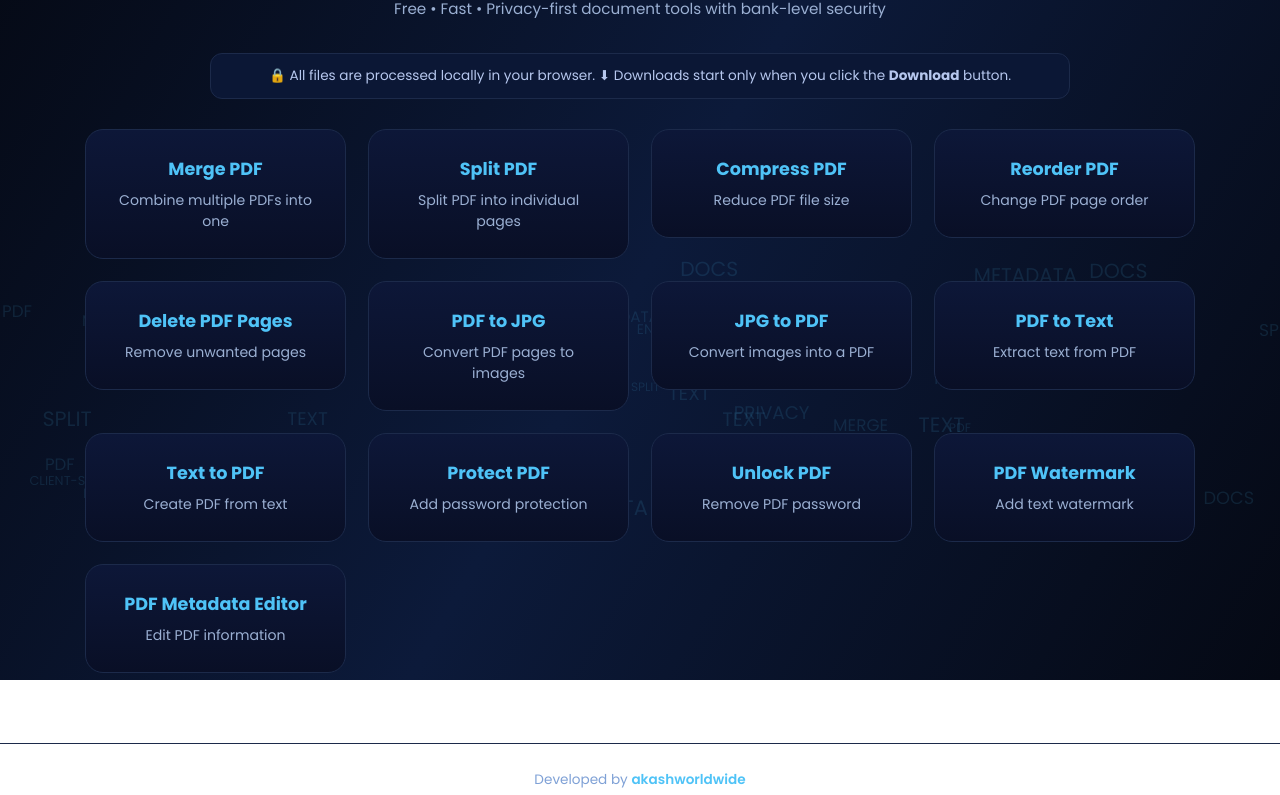
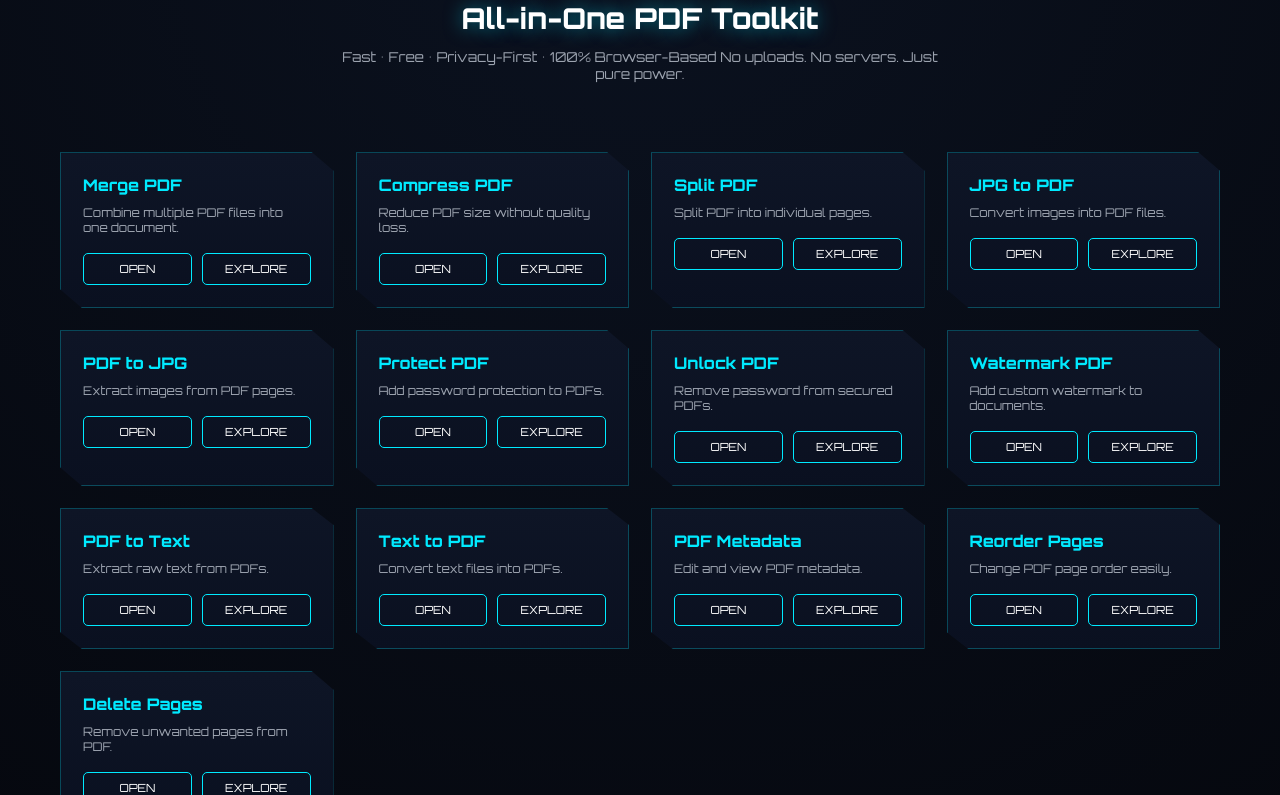
Before and after one commit to akashworldwidein/akashworldwide.docs, a plain HTML site: page index.html in a window 1280 px wide. Shown: the part 120-915 px from the top of the page. Drawn offline with Linux system fonts and the light colour scheme.

Commit message:
index.html

```diff
--- a/index.html
+++ b/index.html
@@ -1,207 +1,326 @@
 <!DOCTYPE html>
 <html lang="en">
 <head>
-<meta charset="UTF-8">
-<meta name="viewport" content="width=device-width, initial-scale=1.0">
-<title>akashworldwide.docs</title>
+  <meta charset="UTF-8" />
+  <title>PDF Tools | akashworldwide</title>
+  <meta name="viewport" content="width=device-width, initial-scale=1.0" />
 
-<link href="https://fonts.googleapis.com/css2?family=Poppins:wght@400;600;700&display=swap" rel="stylesheet">
+  <!-- Google Font (Tech / Sci-Fi feel) -->
+  <link href="https://fonts.googleapis.com/css2?family=Orbitron:wght@400;600;800&display=swap" rel="stylesheet">
 
   <style>
-:root{
-  --bg:#050914;
-  --card:#0b1226;
-  --border:#1c2a4a;
-  --accent:#4fc3f7;
-  --text:#e6f1ff;
-  --muted:#9bb0d3;
-}
-*{
-  margin:0;
-  padding:0;
-  box-sizing:border-box;
-  font-family:Poppins,sans-serif;
+    :root {
+      --bg: #070b14;
+      --card: #0e1526;
+      --neon-blue: #00eaff;
+      --neon-purple: #8b5cf6;
+      --text: #e5e7eb;
+      --muted: #9ca3af;
     }
 
-/* ---------- BACKGROUND ---------- */
-.bg-animate{
-  position:fixed;
-  inset:0;
-  z-index:-2;
-  background:linear-gradient(120deg,#050914,#0c1a3a,#050914);
-  overflow:hidden;
-}
-.float-text{
-  position:absolute;
-  color:rgba(79,195,247,.12);
-  white-space:nowrap;
-  font-size:14px;
-  animation:floatUp linear infinite;
-}
-@keyframes floatUp{
-  from{transform:translateY(110vh)}
-  to{transform:translateY(-120vh)}
+    * {
+      margin: 0;
+      padding: 0;
+      box-sizing: border-box;
+      font-family: 'Orbitron', sans-serif;
     }
 
-/* ---------- BODY ---------- */
-body{
-  min-height:100vh;
-  color:var(--text);
+    body {
+      background: radial-gradient(circle at top, #0b1220, #05070d);
+      color: var(--text);
+      min-height: 100vh;
     }
 
     /* ---------- HEADER ---------- */
-header{
-  padding:46px 20px 32px;
-  text-align:center;
-}
-header h1{
-  font-size:clamp(1.6rem,5.5vw,2.4rem);
-  font-weight:700;
-  color:var(--accent);
-}
-header p{
-  margin-top:14px;
-  max-width:760px;
-  margin-inline:auto;
-  font-size:.95rem;
-  color:var(--muted);
-  line-height:1.6;
+    header {
+      display: flex;
+      justify-content: space-between;
+      align-items: center;
+      padding: 18px 20px;
+      border-bottom: 1px solid rgba(0,234,255,0.2);
+      backdrop-filter: blur(8px);
     }
 
-/* ---------- NOTICE ---------- */
-.notice{
-  max-width:860px;
-  margin:0 auto 26px;
-  padding:12px 16px;
-  background:#0b1735;
-  border:1px solid var(--border);
-  border-radius:12px;
-  font-size:.85rem;
-  color:#b6c7ee;
-  text-align:center;
+    header h1 {
+      font-size: 1.2rem;
+      letter-spacing: 2px;
+      color: var(--neon-blue);
+      text-shadow: 0 0 12px rgba(0,234,255,0.6);
     }
 
-/* ---------- GRID ---------- */
-.grid{
-  max-width:1150px;
-  margin:30px auto 70px;
-  padding:0 20px;
-  display:grid;
-  grid-template-columns:repeat(auto-fit,minmax(240px,1fr));
-  gap:22px;
+    header a {
+      color: #fff;
+      text-decoration: none;
+      padding: 8px 14px;
+      border: 1px solid var(--neon-purple);
+      border-radius: 6px;
+      font-size: 0.75rem;
+      transition: 0.3s;
     }
-.card{
-  background:linear-gradient(180deg,#0d1738,#090f26);
-  border:1px solid var(--border);
-  border-radius:18px;
-  padding:26px;
-  text-align:center;
-  transition:.35s ease;
+
+    header a:hover {
+      background: var(--neon-purple);
+      box-shadow: 0 0 15px rgba(139,92,246,0.8);
     }
-.card:hover{
-  transform:translateY(-8px);
-  border-color:var(--accent);
-  box-shadow:0 18px 45px rgba(79,195,247,.18);
+
+    /* ---------- HERO ---------- */
+    .hero {
+      text-align: center;
+      padding: 50px 20px 30px;
     }
-.card h3{
-  color:var(--accent);
-  margin-bottom:8px;
-  font-size:1.1rem;
+
+    .hero h2 {
+      font-size: 1.8rem;
+      color: #fff;
+      text-shadow: 0 0 18px rgba(0,234,255,0.5);
     }
-.card p{
-  color:var(--muted);
-  font-size:.88rem;
+
+    .hero p {
+      margin-top: 12px;
+      color: var(--muted);
+      font-size: 0.85rem;
+      max-width: 600px;
+      margin-inline: auto;
     }
-a{text-decoration:none;color:inherit}
+
+    /* ---------- TOOLS GRID ---------- */
+    .tools {
+      display: grid;
+      grid-template-columns: repeat(auto-fit, minmax(230px, 1fr));
+      gap: 22px;
+      padding: 40px 20px;
+      max-width: 1200px;
+      margin: auto;
+    }
+
+    .card {
+      background: linear-gradient(180deg, #0e1526, #0a1020);
+      border: 1px solid rgba(0,234,255,0.25);
+      clip-path: polygon(0 0, 92% 0, 100% 12%, 100% 100%, 8% 100%, 0 88%);
+      padding: 22px;
+      position: relative;
+      transition: 0.35s;
+    }
+
+    .card::before {
+      content: "";
+      position: absolute;
+      inset: 0;
+      border: 1px solid rgba(139,92,246,0.4);
+      clip-path: polygon(0 0, 92% 0, 100% 12%, 100% 100%, 8% 100%, 0 88%);
+      opacity: 0;
+      transition: 0.35s;
+    }
+
+    .card:hover {
+      transform: translateY(-6px) scale(1.01);
+      box-shadow: 0 0 30px rgba(0,234,255,0.25);
+    }
+
+    .card:hover::before {
+      opacity: 1;
+    }
+
+    .card h3 {
+      font-size: 1rem;
+      margin-bottom: 10px;
+      color: var(--neon-blue);
+    }
+
+    .card p {
+      font-size: 0.75rem;
+      color: var(--muted);
+      margin-bottom: 18px;
+    }
+
+    .actions {
+      display: flex;
+      gap: 10px;
+    }
+
+    .actions a {
+      flex: 1;
+      text-align: center;
+      padding: 8px 0;
+      font-size: 0.7rem;
+      text-decoration: none;
+      color: #fff;
+      border: 1px solid var(--neon-blue);
+      border-radius: 5px;
+      transition: 0.3s;
+    }
+
+    .actions a:hover {
+      background: var(--neon-blue);
+      color: #000;
+      box-shadow: 0 0 14px rgba(0,234,255,0.8);
+    }
 
     /* ---------- FOOTER ---------- */
-footer{
-  border-top:1px solid var(--border);
-  padding:26px 15px 30px;
-  text-align:center;
-  font-size:.85rem;
-  color:#7fa1d6;
+    footer {
+      margin-top: 40px;
+      padding: 22px 15px;
+      text-align: center;
+      border-top: 1px solid rgba(139,92,246,0.3);
+      font-size: 0.7rem;
+      color: var(--muted);
     }
-footer a{
-  color:var(--accent);
-  font-weight:600;
-  text-decoration:none;
+
+    footer span {
+      color: var(--neon-blue);
     }
-.github{
-  margin-top:10px;
-  display:flex;
-  align-items:center;
-  justify-content:center;
-  gap:6px;
-  color:#9bb0d3;
-  font-size:.8rem;
+
+    footer img {
+      width: 16px;
+      vertical-align: middle;
+      margin-left: 6px;
     }
-.github img{width:16px;height:16px}
   </style>
 </head>
-
 <body>
 
-<!-- Animated Background -->
-<div class="bg-animate" id="bg"></div>
-
+  <!-- HEADER -->
   <header>
-  <h1>akashworldwide.docs</h1>
-  <p>Free • Fast • Privacy-first document tools with bank-level security</p>
+    <h1>PDF TOOLS</h1>
+    <a href="https://github.com/" target="_blank">GitHub</a>
   </header>
 
-<div class="notice">
-  🔒 All files are processed locally in your browser.
-  ⬇ Downloads start only when you click the <b>Download</b> button.
+  <!-- HERO -->
+  <section class="hero">
+    <h2>All-in-One PDF Toolkit</h2>
+    <p>Fast • Free • Privacy-First • 100% Browser-Based
+       No uploads. No servers. Just pure power.</p>
+  </section>
+
+  <!-- TOOLS -->
+  <section class="tools">
+
+    <!-- CARD TEMPLATE -->
+    <div class="card">
+      <h3>Merge PDF</h3>
+      <p>Combine multiple PDF files into one document.</p>
+      <div class="actions">
+        <a href="merge-pdf.html">OPEN</a>
+        <a href="merge-pdf.html">EXPLORE</a>
+      </div>
     </div>
 
-<section class="grid">
+    <div class="card">
+      <h3>Compress PDF</h3>
+      <p>Reduce PDF size without quality loss.</p>
+      <div class="actions">
+        <a href="compress-pdf.html">OPEN</a>
+        <a href="compress-pdf.html">EXPLORE</a>
+      </div>
+    </div>
 
-<a href="merge-pdf.html"><div class="card"><h3>Merge PDF</h3><p>Combine multiple PDFs into one</p></div></a>
-<a href="split-pdf.html"><div class="card"><h3>Split PDF</h3><p>Split PDF into individual pages</p></div></a>
-<a href="compress-pdf.html"><div class="card"><h3>Compress PDF</h3><p>Reduce PDF file size</p></div></a>
-<a href="reorder-pdf.html"><div class="card"><h3>Reorder PDF</h3><p>Change PDF page order</p></div></a>
-<a href="delete-pdf-pages.html"><div class="card"><h3>Delete PDF Pages</h3><p>Remove unwanted pages</p></div></a>
+    <div class="card">
+      <h3>Split PDF</h3>
+      <p>Split PDF into individual pages.</p>
+      <div class="actions">
+        <a href="split-pdf.html">OPEN</a>
+        <a href="split-pdf.html">EXPLORE</a>
+      </div>
+    </div>
 
-<a href="pdf-to-jpg.html"><div class="card"><h3>PDF to JPG</h3><p>Convert PDF pages to images</p></div></a>
-<a href="jpg-to-pdf.html"><div class="card"><h3>JPG to PDF</h3><p>Convert images into a PDF</p></div></a>
-<a href="pdf-to-text.html"><div class="card"><h3>PDF to Text</h3><p>Extract text from PDF</p></div></a>
-<a href="text-to-pdf.html"><div class="card"><h3>Text to PDF</h3><p>Create PDF from text</p></div></a>
+    <div class="card">
+      <h3>JPG to PDF</h3>
+      <p>Convert images into PDF files.</p>
+      <div class="actions">
+        <a href="jpg-to-pdf.html">OPEN</a>
+        <a href="jpg-to-pdf.html">EXPLORE</a>
+      </div>
+    </div>
 
-<a href="protect-pdf.html"><div class="card"><h3>Protect PDF</h3><p>Add password protection</p></div></a>
-<a href="unlock-pdf.html"><div class="card"><h3>Unlock PDF</h3><p>Remove PDF password</p></div></a>
-<a href="watermark-pdf.html"><div class="card"><h3>PDF Watermark</h3><p>Add text watermark</p></div></a>
-<a href="pdf-metadata.html"><div class="card"><h3>PDF Metadata Editor</h3><p>Edit PDF information</p></div></a>
+    <div class="card">
+      <h3>PDF to JPG</h3>
+      <p>Extract images from PDF pages.</p>
+      <div class="actions">
+        <a href="pdf-to-jpg.html">OPEN</a>
+        <a href="pdf-to-jpg.html">EXPLORE</a>
+      </div>
+    </div>
+
+    <div class="card">
+      <h3>Protect PDF</h3>
+      <p>Add password protection to PDFs.</p>
+      <div class="actions">
+        <a href="protect-pdf.html">OPEN</a>
+        <a href="protect-pdf.html">EXPLORE</a>
+      </div>
+    </div>
+
+    <div class="card">
+      <h3>Unlock PDF</h3>
+      <p>Remove password from secured PDFs.</p>
+      <div class="actions">
+        <a href="unlock-pdf.html">OPEN</a>
+        <a href="unlock-pdf.html">EXPLORE</a>
+      </div>
+    </div>
+
+    <div class="card">
+      <h3>Watermark PDF</h3>
+      <p>Add custom watermark to documents.</p>
+      <div class="actions">
+        <a href="watermark-pdf.html">OPEN</a>
+        <a href="watermark-pdf.html">EXPLORE</a>
+      </div>
+    </div>
+
+    <div class="card">
+      <h3>PDF to Text</h3>
+      <p>Extract raw text from PDFs.</p>
+      <div class="actions">
+        <a href="pdf-to-text.html">OPEN</a>
+        <a href="pdf-to-text.html">EXPLORE</a>
+      </div>
+    </div>
+
+    <div class="card">
+      <h3>Text to PDF</h3>
+      <p>Convert text files into PDFs.</p>
+      <div class="actions">
+        <a href="text-to-pdf.html">OPEN</a>
+        <a href="text-to-pdf.html">EXPLORE</a>
+      </div>
+    </div>
+
+    <div class="card">
+      <h3>PDF Metadata</h3>
+      <p>Edit and view PDF metadata.</p>
+      <div class="actions">
+        <a href="pdf-metadata.html">OPEN</a>
+        <a href="pdf-metadata.html">EXPLORE</a>
+      </div>
+    </div>
+
+    <div class="card">
+      <h3>Reorder Pages</h3>
+      <p>Change PDF page order easily.</p>
+      <div class="actions">
+        <a href="reorder-pdf.html">OPEN</a>
+        <a href="reorder-pdf.html">EXPLORE</a>
+      </div>
+    </div>
+
+    <div class="card">
+      <h3>Delete Pages</h3>
+      <p>Remove unwanted pages from PDF.</p>
+      <div class="actions">
+        <a href="delete-pdf-pages.html">OPEN</a>
+        <a href="delete-pdf-pages.html">EXPLORE</a>
+      </div>
+    </div>
 
   </section>
 
+  <!-- FOOTER -->
   <footer>
-  Developed by
-  <a href="https://www.akashworldwide.in" target="_blank">akashworldwide</a>
-
-  <div class="github">
+    Developed by <span>akashworldwide</span><br>
+    Powered by GitHub
     <img src="https://github.githubassets.com/images/modules/logos_page/GitHub-Mark.png" alt="GitHub">
-    Powered by GitHub
-  </div>
   </footer>
-
-<!-- Floating Text Script -->
-<script>
-const words=[
- "PDF","SECURE","CLIENT-SIDE","ENCRYPTED","MERGE","SPLIT",
- "CONVERT","PRIVACY","TEXT","METADATA","WATERMARK","DOCS"
-];
-const bg=document.getElementById("bg");
-for(let i=0;i<30;i++){
- const s=document.createElement("span");
- s.className="float-text";
- s.textContent=words[Math.floor(Math.random()*words.length)];
- s.style.left=Math.random()*100+"%";
- s.style.animationDuration=(18+Math.random()*20)+"s";
- s.style.fontSize=(12+Math.random()*10)+"px";
- bg.appendChild(s);
-}
-</script>
 
 </body>
 </html>
```
Lines whose indentation alone changed are shown as unchanged.
